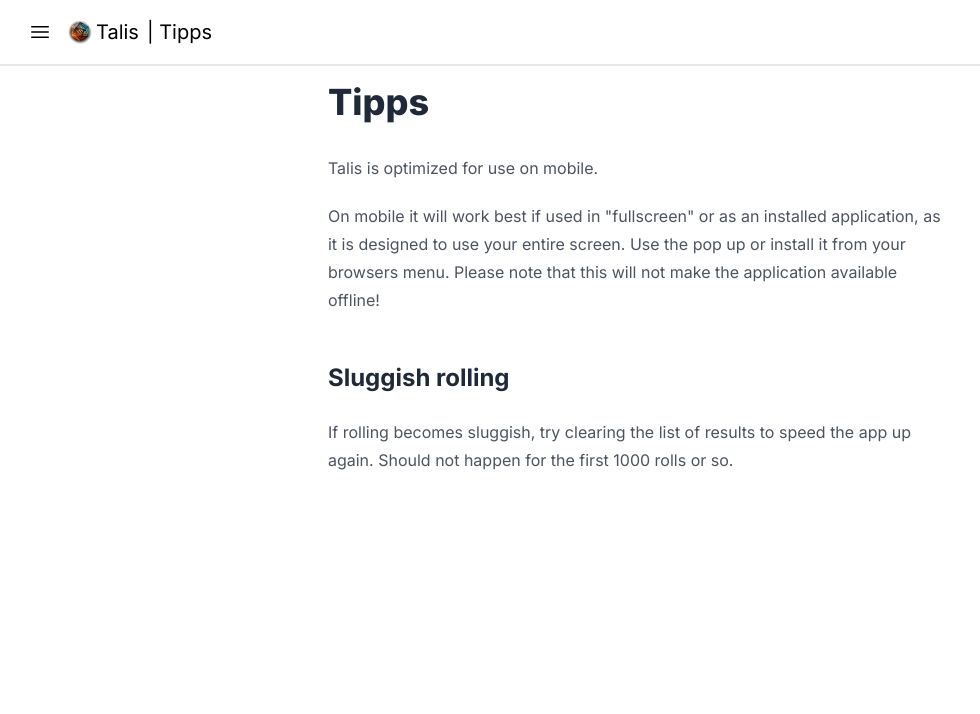
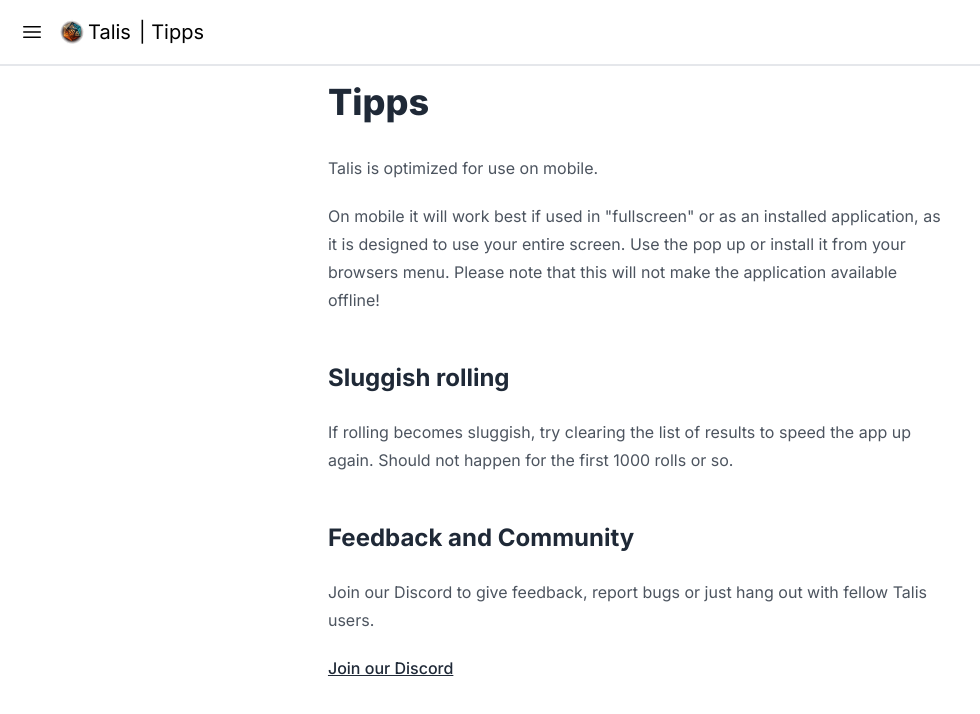
Before and after one commit to HoverBaum/talis, a Next.js app: page /tipps in a window 1280 px wide. Shown: the top 714 px of the page, without its empty margins (0-980 px from the left). Built offline with nearby package versions, Linux system fonts and the light colour scheme.

Commit message:
✨ link to Discord.

```diff
--- a/app/Drawer.tsx
+++ b/app/Drawer.tsx
@@ -31,6 +31,13 @@ export const Drawer = () => {
         <li className="mb-2">
           <Link href="/dice/shadowrun">Shadowrun</Link>
         </li>
+
+        <h2 className="text-lg mt-4">Community</h2>
+        <li className="mb-2">
+          <Link href="https://discord.gg/KYdHnpDeyw" target="_blank">
+            Join our Discord
+          </Link>
+        </li>
       </ul>
     </div>
   )
--- a/app/Navbar.tsx
+++ b/app/Navbar.tsx
@@ -10,7 +10,7 @@ type NavbarProps = {
 export const Navbar = ({ title, children }: NavbarProps) => {
   return (
     <div className="navbar bg-base-100 border-b-2">
-      <div className="flex-1 ml-2">
+      <div className="flex-1">
         <label htmlFor="talis-drawer" className="btn btn-ghost btn-square ">
           <svg
             xmlns="http://www.w3.org/2000/svg"
--- a/app/tipps/page.tsx
+++ b/app/tipps/page.tsx
@@ -1,3 +1,4 @@
+import Link from 'next/link'
 import { Navbar } from '../Navbar'
 
 export default function Tipps() {
@@ -22,6 +23,19 @@ export default function Tipps() {
             or so.
           </p>
         </section>
+
+        <section>
+          <h2>Feedback and Community</h2>
+          <p>
+            Join our Discord to give feedback, report bugs or just hang out with
+            fellow Talis users.
+          </p>
+          <p>
+            <Link href="https://discord.gg/KYdHnpDeyw" target="_blank">
+              Join our Discord
+            </Link>
+          </p>
+        </section>
       </article>
     </div>
   )
```
